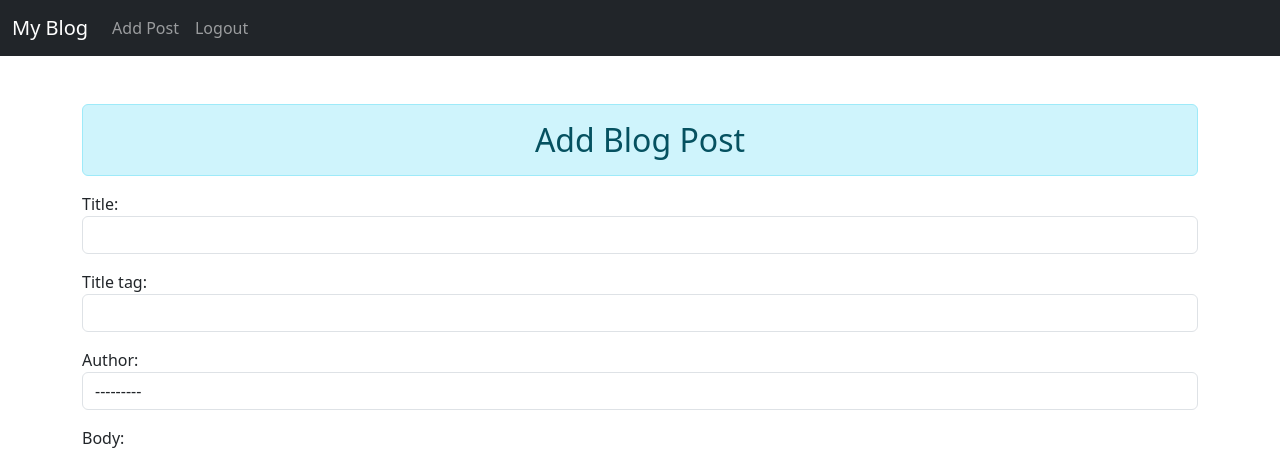
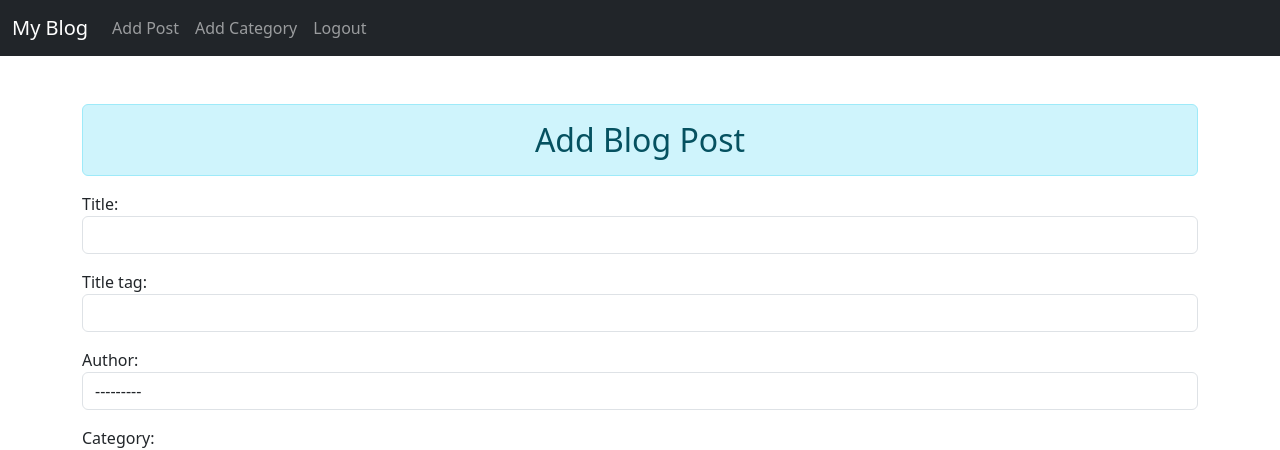
Before and after one commit to Abdelhakim-Aouay/creation-blog-with-django, a Django app: page /add_post/ in a window 1280 px wide. Shown: the top 450 px of the page. Run offline with Django 4.2, Linux system fonts and the light colour scheme; the visitor is signed in with stand-in values (Sample User, id 1); data comes from the database, SQL or seed files in the repository; some libraries are stand-ins or nearby versions.

Commit message:
ajout le category a mes blogs

```diff
--- a/myblog/admin.py
+++ b/myblog/admin.py
@@ -1,5 +1,6 @@
 from django.contrib import admin
 
-from .models import Post
+from .models import Post, Category
 
-admin.site.register(Post)
+admin.site.register(Post),
+admin.site.register(Category)
--- a/myblog/forms.py
+++ b/myblog/forms.py
@@ -1,14 +1,24 @@
 from django import forms
-from .models import Post
+from .models import Post, Category
 
+CHOIX=Category.objects.all().values_list('name', 'name') # la valeur 'name' représente la valeur stockée dans la base de données pour l'option "name" dans le champ category, tandis que 'name' est le libellé qui sera affiché à l'utilisateur dans les menus déroulants ou autres interfaces où le choix des categories est proposé.
+# CHOIX = [('encoding', 'encoding'), ('sports', 'sports'), ('entertainemnt', 'entertainement')] : c'est pas dynamique don n'est pas interressant
+
+
+choice_list=[]
+for item in CHOIX:
+    choice_list.append(item)
+
+print(choice_list)
 class AddForm(forms.ModelForm):
     class Meta:
         model=Post
-        fields=["title", 'title_tag', "author", "body"]
+        fields=["title", 'title_tag', "author",  'category', "body"]
 
         widgets = {
             'title': forms.TextInput(attrs={'class' : 'form-control'}),
             'title_tag': forms.TextInput(attrs={'class' : 'form-control'}),
             'author': forms.Select(attrs={'class' : 'form-control'}),
+            'category': forms.Select(choices=CHOIX,attrs={'class' : 'form-control'}),
             'body': forms.Textarea(attrs={'class' : 'form-control'})
         }
--- a/myblog/models.py
+++ b/myblog/models.py
@@ -2,6 +2,21 @@ from django.db import models
 from django.contrib.auth.models import User
 from django.urls import reverse
 from datetime import datetime, date
+
+
+
+class Category(models.Model):
+    name=models.CharField(max_length=100)
+
+    class Meta:
+            verbose_name = ("Category")
+            verbose_name_plural = ("Categories")
+
+    def __str__(self):
+        return self.name
+
+    def get_absolute_url(self):
+        return reverse('home')
 
 
 class Post(models.Model):
@@ -10,9 +25,7 @@ class Post(models.Model):
     author=models.ForeignKey(User, on_delete=models.CASCADE)
     body=models.TextField()
     created_at=models.DateTimeField(auto_now_add=True)
-
-
-
+    category=models.CharField(max_length=100, default="coding")
 
     class Meta:
         verbose_name = ("Post")
--- a/myblog/templates/myblog/article.html
+++ b/myblog/templates/myblog/article.html
@@ -16,7 +16,7 @@
     {{ object.author.last_name }}</small><br> -{{ post.created_at}}
     <hr>
     <br>
-    {{ post.body }}
+    {{  post.body|slice:":200 "|safe }}
 
 <br>
 <br>
--- a/myblog/templates/myblog/base.html
+++ b/myblog/templates/myblog/base.html
@@ -27,6 +27,10 @@
                     {% if user.is_authenticated %}
                     <li class="nav-item">
                         <a class="nav-link" href="{% url 'add_post' %}">Add Post</a>
+                    </li>
+
+                    <li class="nav-item">
+                        <a class="nav-link" href="{% url 'add_category' %}">Add Category</a>
                     </li>
 
                     <li class="nav-item">
--- a/myblog/urls.py
+++ b/myblog/urls.py
@@ -8,4 +8,6 @@ urlpatterns = [
     path('add_post/', views.AddPostView.as_view(), name="add_post"),
     path('article/update_post/<int:pk>', views.UpdatePostView.as_view(), name="update_post"),
     path('article/supp_post/<int:pk>', views.DeletePostView.as_view(), name="supp"),
+    path('add_category/', views.AddCategoryView.as_view(), name="add_category"),
+    path('category/<str:cat>', views.categoryView, name="categoryview"),
 ]
--- a/myblog/views.py
+++ b/myblog/views.py
@@ -1,14 +1,16 @@
 from django.shortcuts import render
-from.models import Post
+from.models import Post, Category
 from django.views.generic import ListView, DeleteView, DetailView, CreateView, UpdateView
 from.forms import AddForm
+from django.urls import reverse_lazy
 
 
 
 class HomeListView(ListView):
     model=Post
     template_name="myblog/home.html"
-    ordering=['-id']
+    ordering=['-created_at']
+    #ordering=['-id']
 
 
 class ArticleDetailView(DetailView):
@@ -19,7 +21,20 @@ class AddPostView(CreateView):
     model=Post
     template_name="myblog/add.html"
     form_class=AddForm
-from django.urls import reverse_lazy
+
+class AddCategoryView(CreateView):
+    model=Category
+    template_name="myblog/category.html"
+    fields ="__all__"
+
+def categoryView(request, cat):
+    category_post=Post.objects.filter(category=cat)
+    return render(request, 'myblog/categories.html', {'cat':cat.title(), 'category_post': category_post})
+
+print(Post.objects.filter(category="encoding"))
+
+
+
 
 
 class UpdatePostView(UpdateView):
```
Also changed, not shown: myblog/templates/myblog/categories.html (added, +39 -0 lines), myblog/templates/myblog/category.html (added, +23 -0 lines), myblog/templates/myblog/home.html (+5 -2 lines), myblog/migrations/0005_category_post_category.py (added), myblog/migrations/0006_alter_category_options.py (added).
